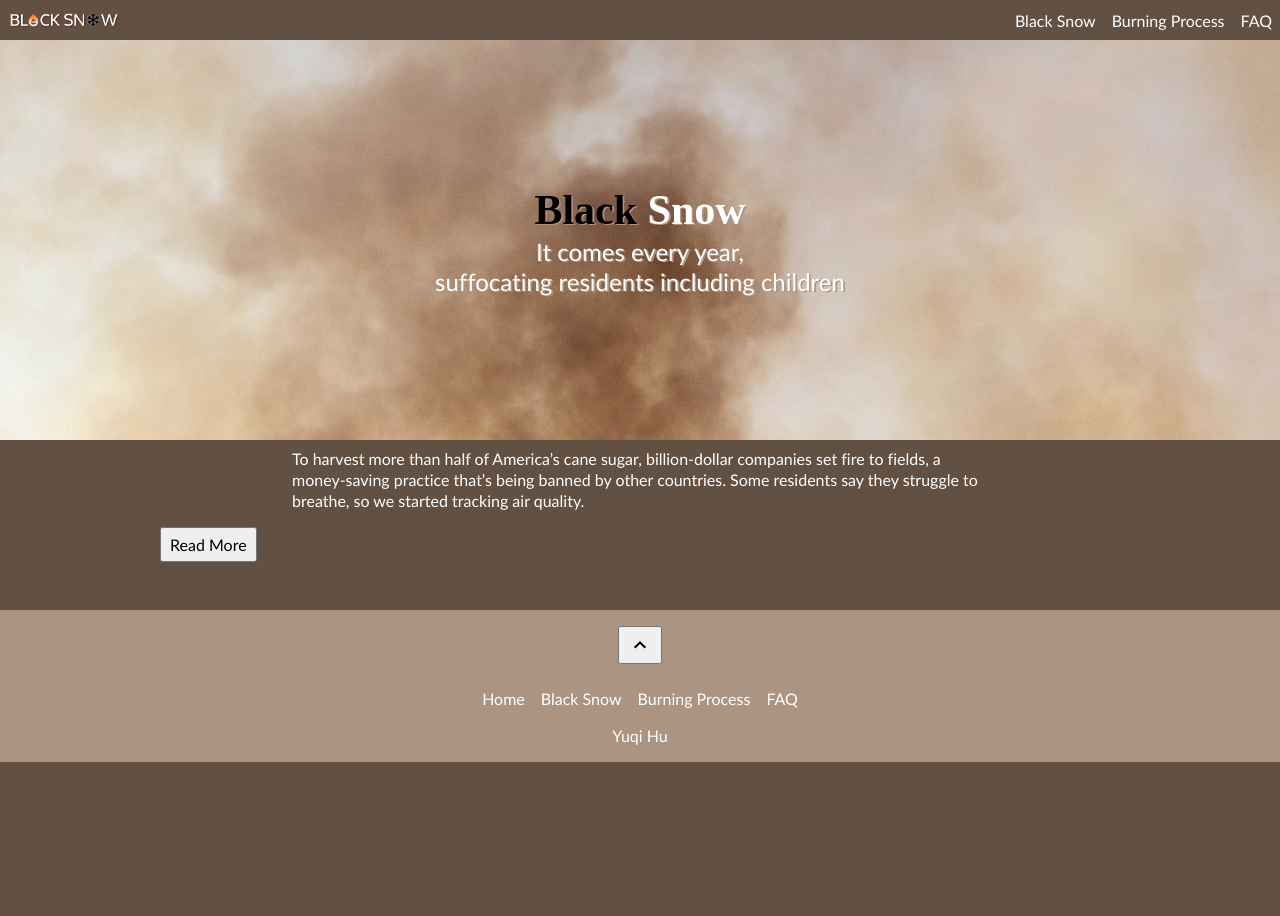
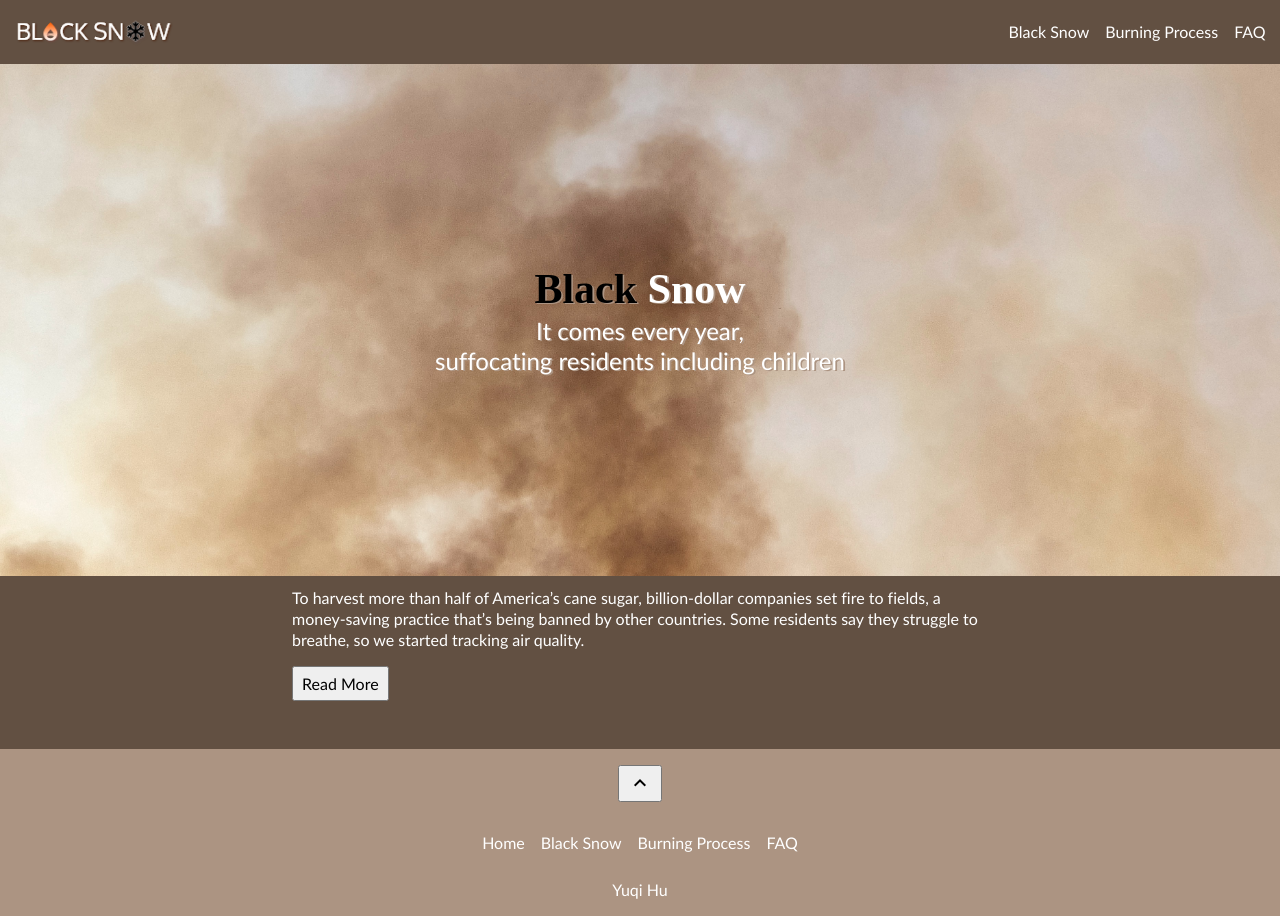
Before and after one commit to Yukiiqi/Black-Snow, a plain HTML site: page index.html in a window 1280 px wide. Before the commit the page ends 800 px from the top, so only its background shows below. Drawn offline with Linux system fonts and the light colour scheme.

Commit message:
deploy: 43bb916490033586e4893100622c8c0a12f19f08

```diff
--- a/css/main.css
+++ b/css/main.css
@@ -39,7 +39,7 @@ video {
   flex-direction: column;
   justify-content: center;
   width: 100%;
-  height: 25em;
+  height: 32rem;
   background-size: cover;
 }
 .header-img {
@@ -135,7 +135,7 @@ nav {
   display: flex;
   justify-content: space-between;
   align-items: center;
-  padding: 0.5rem;
+  padding: 0.9rem;
   position: relative;
   min-height: 2.25rem;
 }
@@ -162,6 +162,8 @@ nav ul {
 button {
   padding: 0.3rem 0.5rem;
   margin-top: 1rem;
+  margin-left: auto;
+  margin-right: auto;
 }
 
 button:hover {
@@ -183,7 +185,7 @@ div {
 }
 
 .navbar img {
-  max-width: 7rem;
+  max-width: 10rem;
 }
 
 figure {
@@ -231,7 +233,6 @@ h1 {
     flex-direction: column;
     align-items: flex-end;
     position: absolute;
-    width: 35%;
     top: 100%;
     right: 0;
   }
@@ -275,7 +276,7 @@ h1 {
 }
 p {
   max-width: 75ch;
-  padding-top: 0.5em;
+  padding-top: 0.7em;
   margin-left: auto;
   margin-right: auto;
 }
--- a/index.html
+++ b/index.html
@@ -65,8 +65,9 @@
         companies set fire to fields, a money-saving practice that’s being
         banned by other countries. Some residents say they struggle to breathe,
         so we started tracking air quality.
+        <br />
+        <a href="1.html"> <button>Read More</button></a>
       </p>
-      <a href="1.html"> <button id="b1">Read More</button></a>
     </article>
     <div>
       <!-- <h2>One Resident’s Experience With Sugar Cane Smoke</h2>
```
